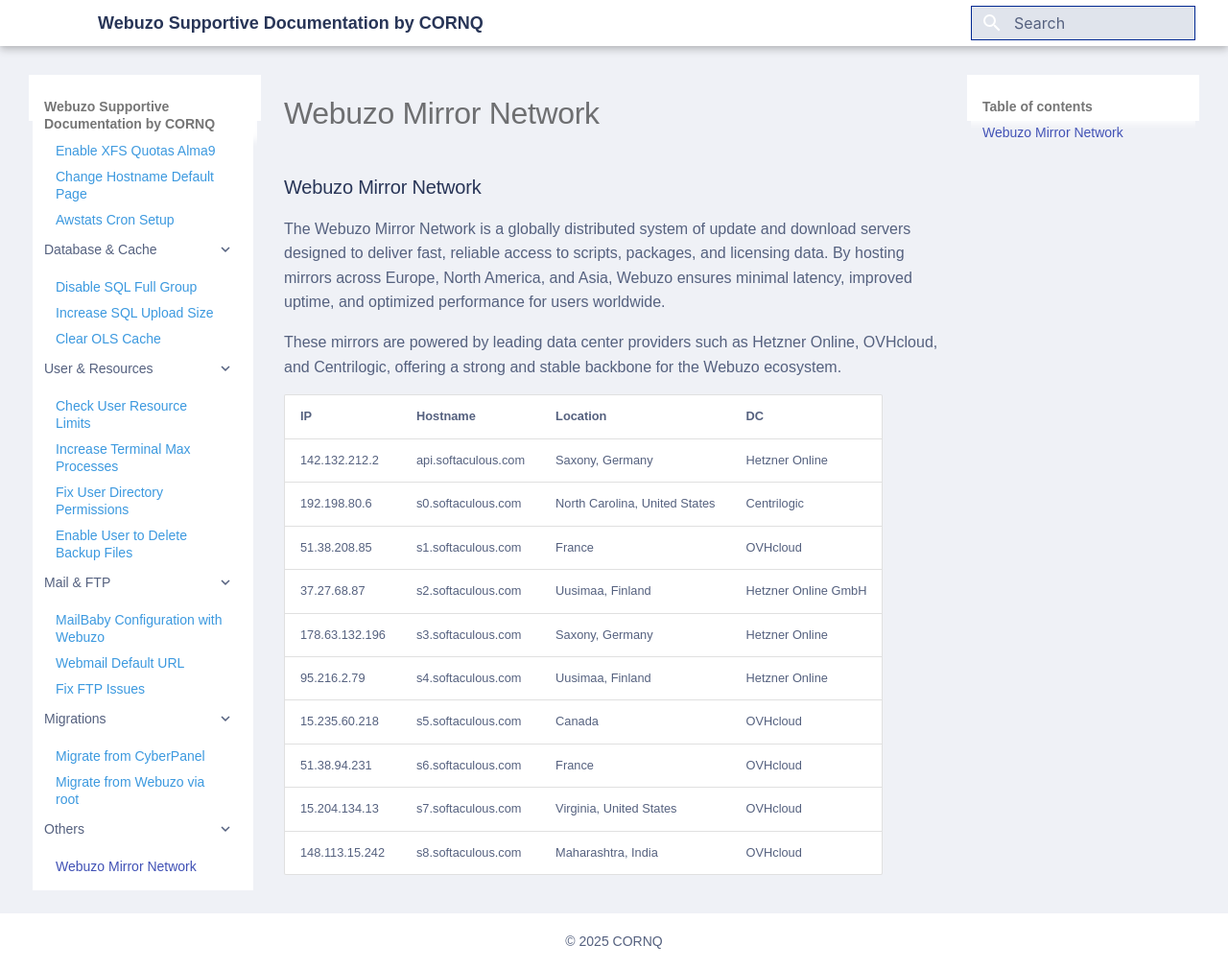
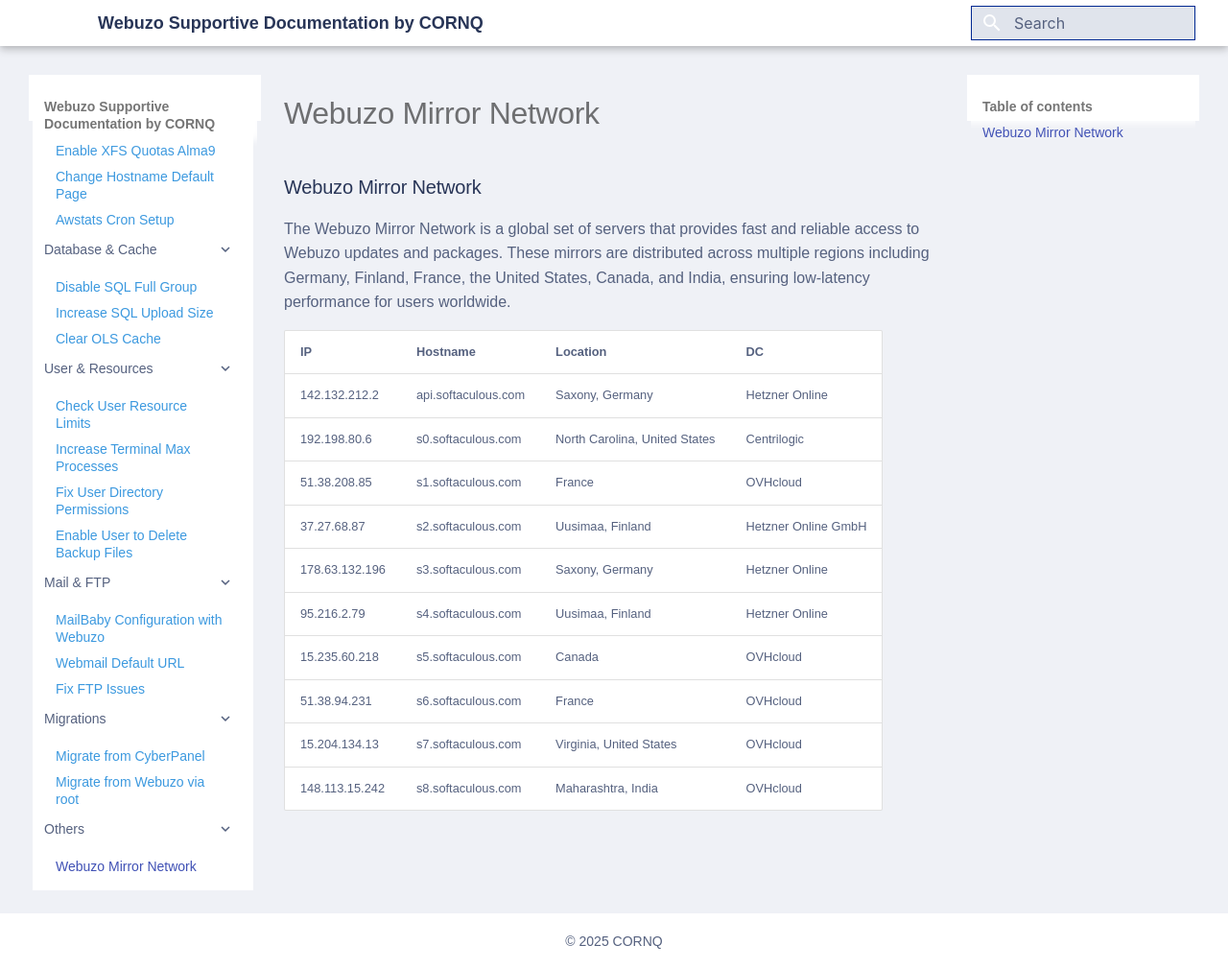
Before and after one commit to cornQ/webuzo-server-setup, an MkDocs documentation site: the page built from docs/webuzo-mirror-network-info.md, in a window 1280 px wide and 1010 px high. Shown: the whole window at 96% size. Built offline with MkDocs 1.6.1 and Material for MkDocs 9.7.7, drawn with Linux system fonts in a browser that asks for light colours; some web fonts are replaced.

Commit message:
updated mirror description

```diff
--- a/docs/webuzo-mirror-network-info.md
+++ b/docs/webuzo-mirror-network-info.md
@@ -1,8 +1,6 @@
 ### Webuzo Mirror Network
 
-The Webuzo Mirror Network is a globally distributed system of update and download servers designed to deliver fast, reliable access to scripts, packages, and licensing data. By hosting mirrors across Europe, North America, and Asia, Webuzo ensures minimal latency, improved uptime, and optimized performance for users worldwide.
-
-These mirrors are powered by leading data center providers such as Hetzner Online, OVHcloud, and Centrilogic, offering a strong and stable backbone for the Webuzo ecosystem.
+The Webuzo Mirror Network is a global set of servers that provides fast and reliable access to Webuzo updates and packages. These mirrors are distributed across multiple regions including Germany, Finland, France, the United States, Canada, and India, ensuring low-latency performance for users worldwide.
 
 
 | **IP**            | **Hostname**             | **Location**                         | **DC**               |
```
